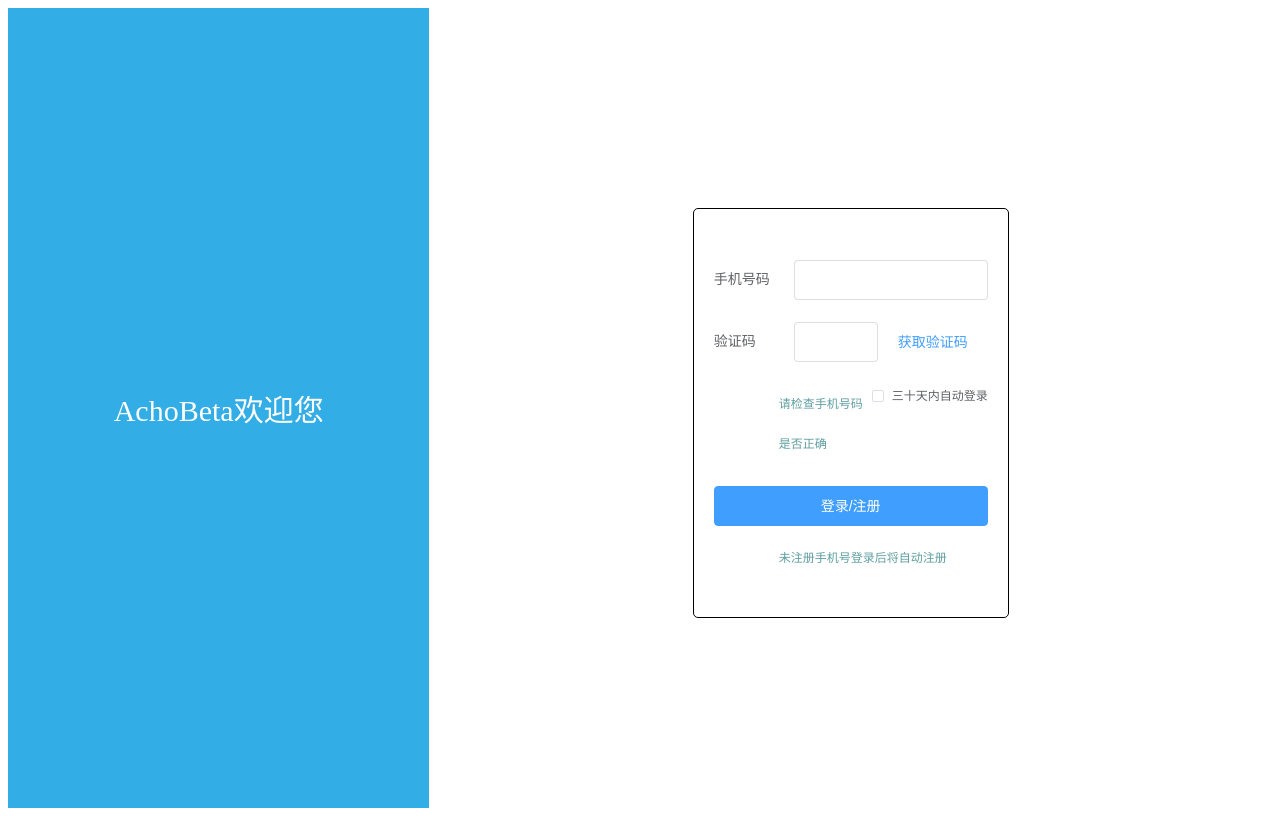
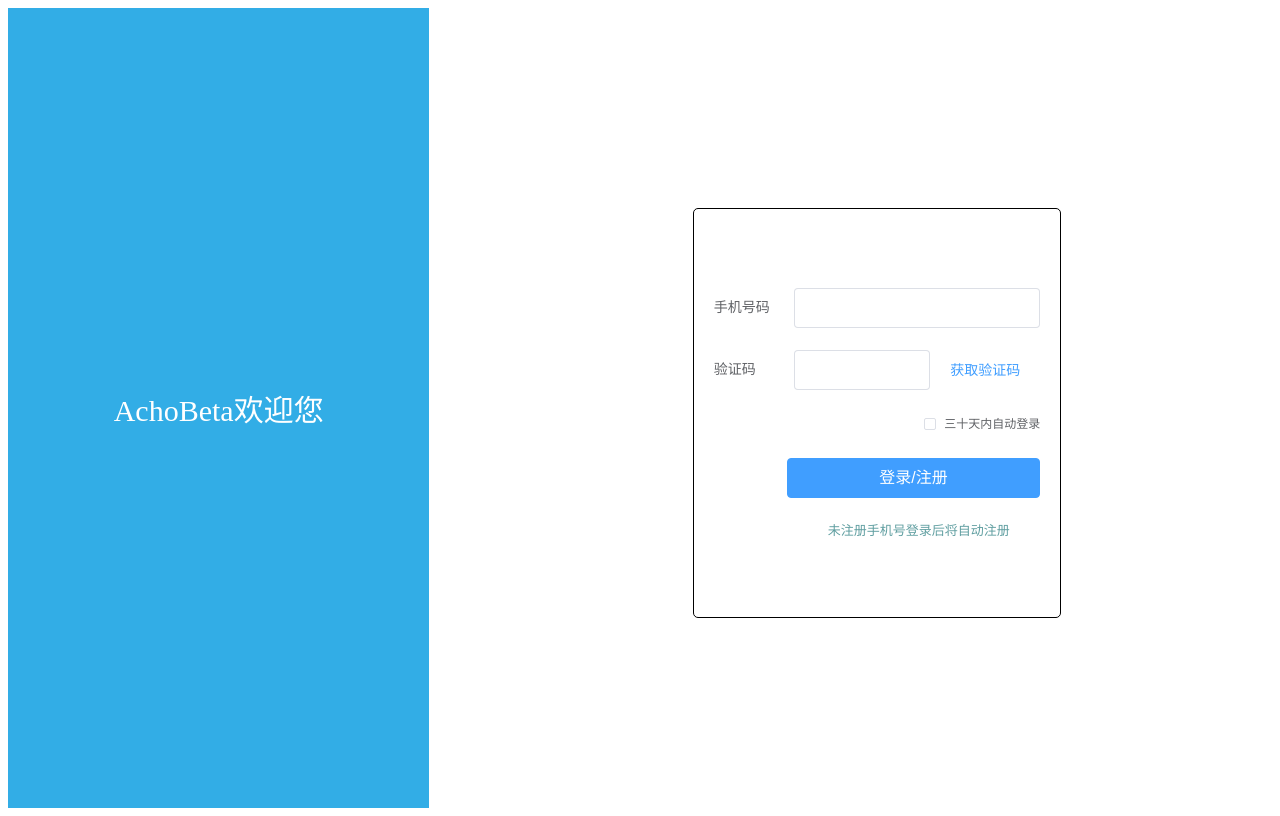
Before and after one commit to 520wheat/achobeta-pluto-front-J, a Vue app: page /LoginPage in a window 1280 px wide. Built offline with nearby package versions, Linux system fonts and the light colour scheme.

Commit message:
第一次提交修改

```diff
--- a/components.d.ts
+++ b/components.d.ts
@@ -10,6 +10,7 @@ declare module 'vue' {
     Components: typeof import('./src/components/index.vue')['default']
     ElAside: typeof import('element-plus/es')['ElAside']
     ElButton: typeof import('element-plus/es')['ElButton']
+    ElCard: typeof import('element-plus/es')['ElCard']
     ElCheckbox: typeof import('element-plus/es')['ElCheckbox']
     ElCol: typeof import('element-plus/es')['ElCol']
     ElContainer: typeof import('element-plus/es')['ElContainer']
@@ -24,6 +25,9 @@ declare module 'vue' {
     ElMenu: typeof import('element-plus/es')['ElMenu']
     ElMenuItem: typeof import('element-plus/es')['ElMenuItem']
     ElRow: typeof import('element-plus/es')['ElRow']
+    ElTabl: typeof import('element-plus/es')['ElTabl']
+    ElTable: typeof import('element-plus/es')['ElTable']
+    ElTableColumn: typeof import('element-plus/es')['ElTableColumn']
     LoginPage: typeof import('./src/components/LoginPage.vue')['default']
     Main: typeof import('./src/components/main.vue')['default']
     ManageTeamPage: typeof import('./src/components/ManageTeamPage.vue')['default']
--- a/src/App.vue
+++ b/src/App.vue
@@ -2,7 +2,6 @@
     import { useRoute,useRouter } from 'vue-router';
     import { useUserStore} from '@/stores';
     const router = useRouter()
-    const route = useRoute()
 
     const goList = () =>{
       router.push('/list')
--- a/src/components/LoginPage.vue
+++ b/src/components/LoginPage.vue
@@ -6,32 +6,25 @@ const formModel=ref({
    Phone: '',
    yzm: ''
 })
-const rules = {
-   Phone: [
-      { required: true,message: '请输入手机号码',trigger: 'change'},
-      {
-         pattern: /^[1]([3-9])[0-9]{9}$/,
-         message: "请检查手机号码是否正确",
-         trigger: "blur"
-      }
-   ],
-   yzm: [
-      { required: true,message: '请输入验证码',trigger: 'change'}
-   ]
-}
 const form = ref()
+const reg=/^[1]([3-9])[0-9]{9}$/
 let sending = ref(true);
 let second = ref(5);
 let yzmwz = ref('获取验证码')
-let message = ref('请检查手机号码是否正确')
-const validateForm= () => {
-   form.value.validateField('Phone',(valid) => {
-      if(!valid)
+let message = ref('')
+const validatePhone = () => {
+  if(!reg.test(formModel.value.Phone))
      {
-        return;
+        message.value='请检查手机号码是否正确'
+        return false;
      }
-     else
+     return true;
+}
+const validateyzm= () => {
+   // form.value.validateField('Phone',(valid) => {
+   if(validatePhone())
      {
+      message.value=''
        //向后端发送验证码
 
        //倒计时
@@ -46,12 +39,12 @@ const validateForm= () => {
          }
        },1000)
      }
-   })
-}
+   }
+
 //点击登录
 const login = async () => {
    //登录预校验
-   await form.value.validate()
+   await validatePhone()
    //获取token判断
    // const res = await userLoginService(formModel.value)
 }
@@ -60,7 +53,7 @@ const login = async () => {
 <template>
    <el-row class="login-page">
     <el-col :span="8" class="bg">AchoBeta欢迎您</el-col>
-    <el-col :span="6" :offset="5" class="form">
+    <el-col :span="7" :offset="5" class="form">
      <el-form
         :model="formModel"
         :rules="rules"
@@ -69,27 +62,27 @@ const login = async () => {
         autocomplete="off"
         hide-required-asterisk="true"
         >
-        <el-form-item label="手机号码" prop="Phone" label-position = "left" label-width="80px">
+        <el-form-item label="手机号码" label-position = "left" label-width="80px">
         <el-input v-model="formModel.Phone"></el-input>
      </el-form-item>
-     <el-form-item label="验证码" prop="yzm" label-position = "left" label-width="80px">
+     <el-form-item label="验证码"  label-position = "left" label-width="80px">
       <div class="flex">
          <el-input v-model="formModel.yzm"></el-input>
-        <el-button v-if="sending" type="text" @click="validateForm">{{yzmwz}}</el-button>
+        <el-button v-if="sending" type="text" @click="validateyzm">{{yzmwz}}</el-button>
         <el-button v-else type="text" disabled="true">{{ second }}s</el-button>
       </div>
      </el-form-item>
      <el-form-item class="flex">
       <div class="flex">
-       <span>{{ message }}</span>
+       <span class="eromes">{{ message }}</span>
        <el-checkbox class="cbox" size="small">三十天内自动登录</el-checkbox>
       </div>
      </el-form-item>
      <el-form-item>
-      <el-button type="primary" style="width: 100%;" @click="login">登录/注册</el-button>
+      <el-button type="primary" class="loginbutton" @click="login">登录/注册</el-button>
      </el-form-item>
       </el-form>
-      <span>未注册手机号登录后将自动注册</span>
+      <span class="foot">未注册手机号登录后将自动注册</span>
     </el-col>
 
    </el-row>
@@ -122,11 +115,21 @@ const login = async () => {
       display: flex;
       justify-content: space-between;
     }
-
-span {
+.eromes {
+   font-size: 13px;
+   color: rgb(245, 108, 108);
+   margin-left: 80px;
+   margin-top: -8px;
+}
+.foot {
    color: cadetblue;
-   margin-left: 65px;
-   font-size: 12px;
+   margin-left: 114px;
+   font-size: 13px;
+}
+.loginbutton {
+   width: 260px;
+   margin-left: 73px;
+   font-size: 16px;
 }
  }
 
--- a/src/components/ManageTeamPage.vue
+++ b/src/components/ManageTeamPage.vue
@@ -1,2 +1,64 @@
+<script setup>
+   const manage = [
+    {
+        name:'张三',
+        zubie:'产品组',
+        grade:'2019',
+        zy:'网络工程',
+        xz:'在校',
+        phone:'联系方式'
+    },
+    {
+        name:'张三',
+        zubie:'产品组',
+        grade:'2019',
+        zy:'网络工程',
+        xz:'在校',
+        phone:'联系方式'
+    }
+   ]
+</script>
 
-<template>团队信息</template>
+<template>
+  <el-card class="page-manage">
+    <template #header>
+    <div class="header">
+        <div class="left">
+        <span>团队信息</span>
+        <span>当前团队</span>
+        </div>
+        <div class="right">
+            <el-button type="info" style="color: black;">团队架构管理</el-button>
+            <el-button type="primary">新增用户</el-button>
+        </div>
+    </div>
+    </template>
+    <!-- 内容 -->
+     <el-table :data="manage" style="width: 100%;">
+        <el-table-column prop="name" label="姓名"></el-table-column>
+        <el-table-column prop="zubie" label="组别"></el-table-column>
+        <el-table-column prop="grade" label="年级"></el-table-column>
+        <el-table-column prop="zy" label="专业"></el-table-column>
+        <el-table-column prop="xz" label="现状"></el-table-column>
+        <el-table-column prop="phone" label="联系方式"></el-table-column>
+        <el-table-column label="操作">
+            <template #default="{row,index}">
+                <el-button type="text">查看详情</el-button>
+                <el-button type="text" style="color: rgb(245, 108, 108);">删除</el-button>
+            </template>
+        </el-table-column>
+     </el-table>
+  </el-card>
+</template>
+
+<style lang="scss" scoped>
+  .page-manage {
+    min-height: 100%;
+    box-sizing: border-box;
+    .header {
+        display: flex;
+        justify-content: space-between;
+        align-items: center;
+    }
+  }
+</style>
--- a/tsconfig.json
+++ b/tsconfig.json
@@ -37,10 +37,6 @@
     "src/**/*.ts",
     "src/**/*.tsx",
     "src/**/*.vue",
-    "src/stores/index.js",
-    "src/router/index.js",
-    "src/utils/request.js",
-    "src/stores/modules/user.js",
-    "src/api/user.js"
+    "src/**/*.js",
   ]
 }
```
